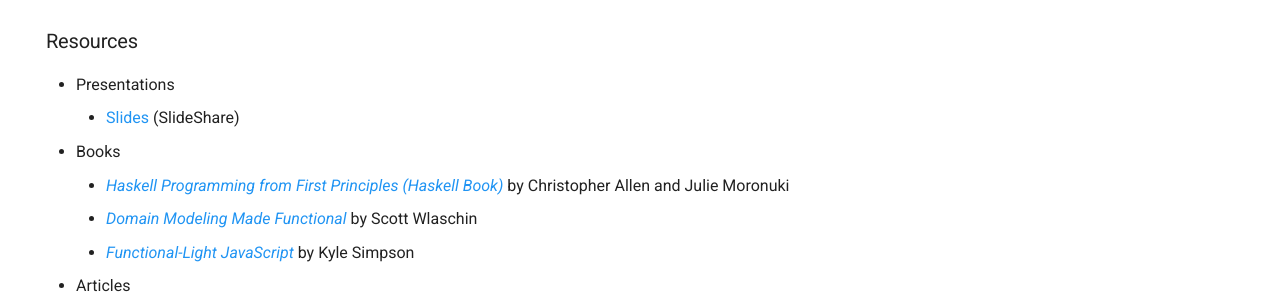
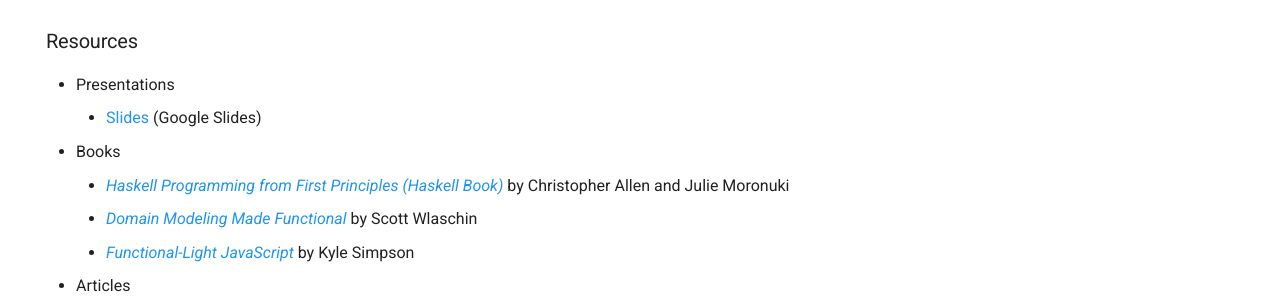
Before and after one commit to cameronpresley/blog, an MkDocs documentation site: the page built from docs/presentations.md, in a window 1280 px wide and 900 px high, scrolled down 2746 px. Shown: the part 152-452 px from the top of the window. Built offline with MkDocs 1.6.1 and Material for MkDocs 9.7.7, drawn with Linux system fonts in a browser that asks for light colours; plug-ins that fetch from the network failed and are left out.

Commit message:
Update presentations.md (#79)

```diff
--- a/docs/presentations.md
+++ b/docs/presentations.md
@@ -85,7 +85,7 @@
 
 ### Resources
 - Presentations
-    - [Slides](https://www.slideshare.net/secret/qXW3PfeiKI2uDS) (SlideShare)
+    - [Slides](https://docs.google.com/presentation/d/1wIoPG9E7WWtSpZhhV772p2zywok-jffFcql5X5Sqk2I/edit?usp=sharing) (Google Slides)
 - Books
     - _[Haskell Programming from First Principles (Haskell Book)](https://gumroad.com/l/haskellbook)_ by Christopher Allen and Julie Moronuki
     - _[Domain  Modeling Made Functional](https://pragprog.com/book/swdddf/domain-modeling-made-functional)_ by Scott Wlaschin
```
